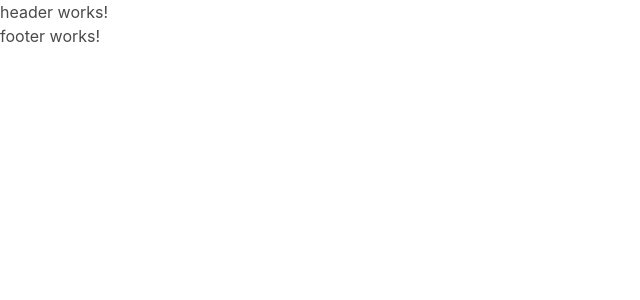
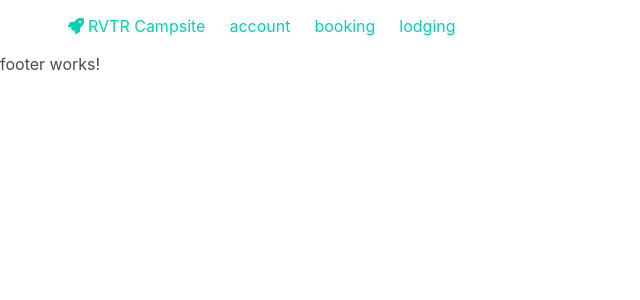
Before and after one commit to rvtr-team1/rvtrx-campground, an Angular app in the folder angular/: page / in a window 1280 px wide. Shown: the top 300 px of the page, without its empty margins (0-640 px from the left). Built offline with nearby package versions, Linux system fonts and the light colour scheme.

Commit message:
add site header html with styling [#172280965]

```diff
--- a/angular/src/app/layout/header/header.component.html
+++ b/angular/src/app/layout/header/header.component.html
@@ -1 +1,29 @@
-<p>header works!</p>
+<!-- prettier-ignore -->
+<header>
+  <nav class="navbar">
+    <div class="container">
+      <div class="navbar-brand">
+        <a class="navbar-item has-text-primary" href="/">
+          <span class="icon">
+            <i class="fas fa-rocket"></i>
+          </span>
+          <span>RVTR Campsite</span>
+        </a>
+
+        <a class="navbar-burger burger" data-target="header-menu">
+          <span aria-hidden="true"></span>
+          <span aria-hidden="true"></span>
+          <span aria-hidden="true"></span>
+        </a>
+      </div>
+
+      <div class="navbar-menu" id="header-menu">
+        <div class="navbar-start">
+          <a *ngFor="let link of links" class="navbar-item has-text-primary" routerLink="{{ link.url }}">
+            {{ link.text }}
+          </a>
+        </div>
+      </div>
+    </div>
+  </nav>
+</header>
--- a/angular/src/app/layout/header/header.component.ts
+++ b/angular/src/app/layout/header/header.component.ts
@@ -3,9 +3,14 @@ import { Component, OnInit } from '@angular/core';
 @Component({
   selector: 'uic-header',
   templateUrl: './header.component.html',
-  styleUrls: [],
 })
 export class HeaderComponent implements OnInit {
+  links = [
+    { text: 'account', url: '/account' },
+    { text: 'booking', url: '/booking' },
+    { text: 'lodging', url: '/lodging' },
+  ];
+
   constructor() {}
 
   ngOnInit(): void {}
--- a/angular/src/app/layout/layout.module.ts
+++ b/angular/src/app/layout/layout.module.ts
@@ -3,10 +3,11 @@ import { NgModule } from '@angular/core';
 
 import { FooterComponent } from './footer/footer.component';
 import { HeaderComponent } from './header/header.component';
+import { RouterModule } from '@angular/router';
 
 @NgModule({
   declarations: [HeaderComponent, FooterComponent],
-  imports: [CommonModule],
+  imports: [CommonModule, RouterModule],
   exports: [HeaderComponent, FooterComponent],
 })
 export class LayoutModule {}
```
